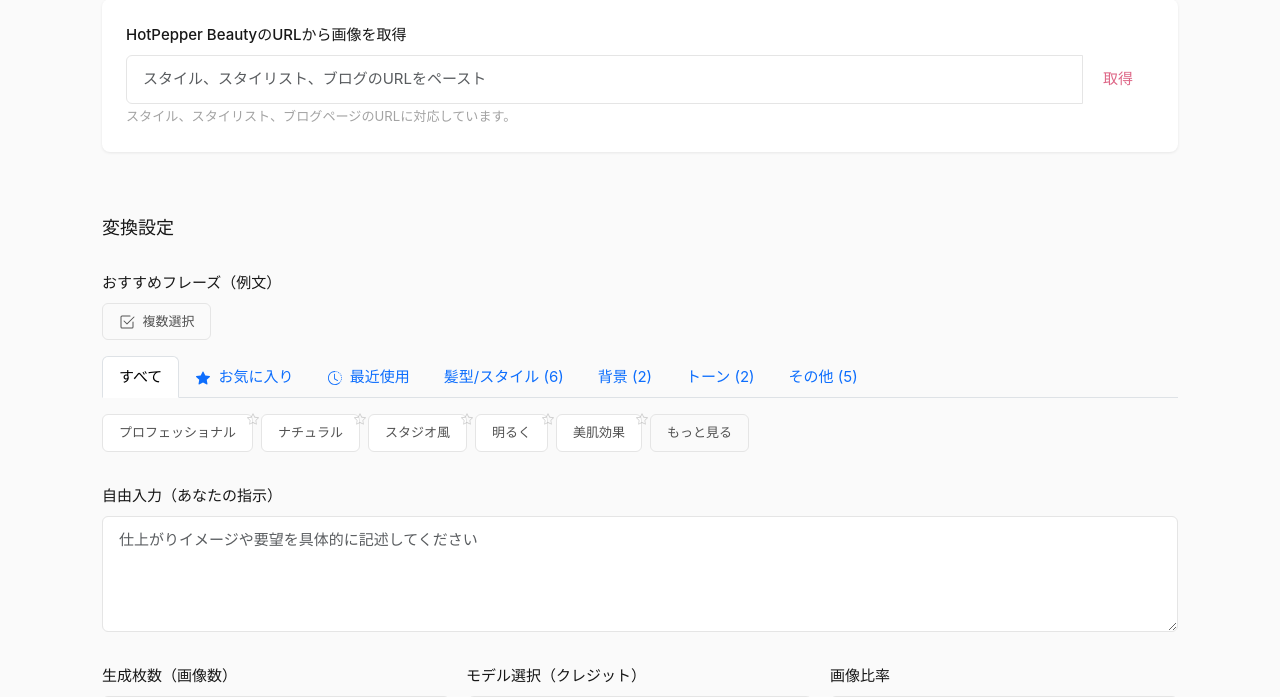
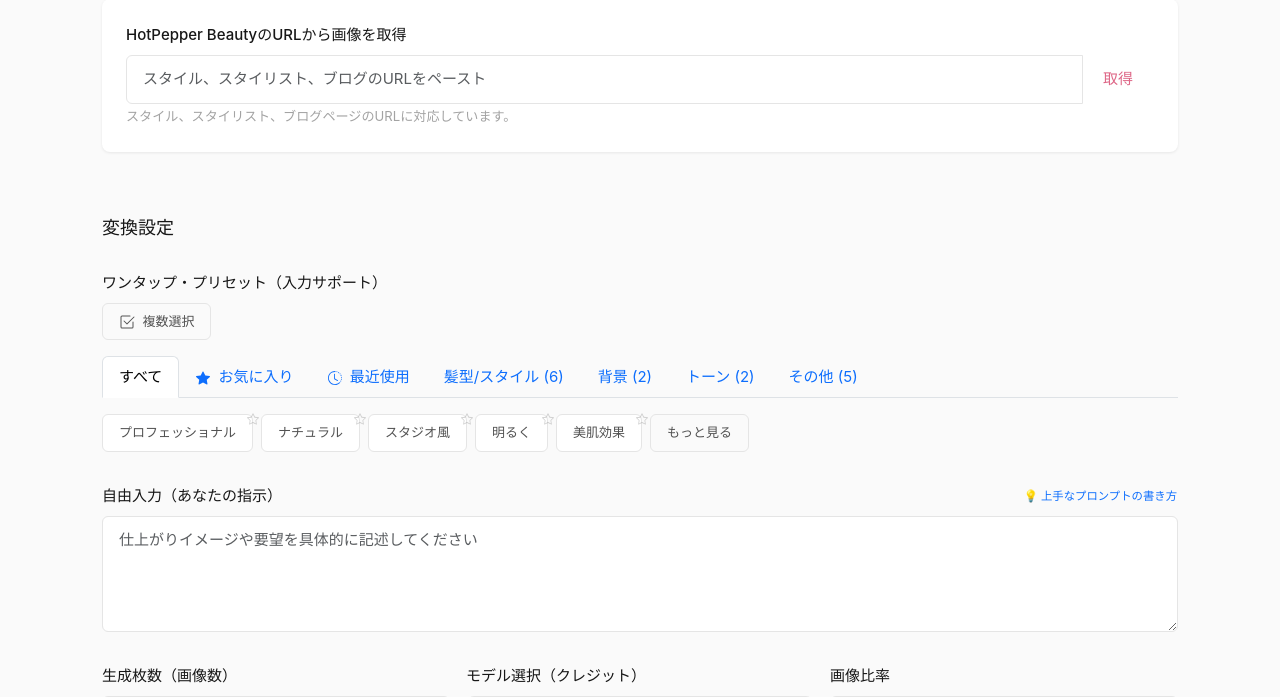
Before and after one commit to caadvisors1234/style-ai-generator, a Django app: page / in a window 1280 px wide. Shown: the part 587-1284 px from the top of the page. Run offline with Django 5.2, Linux system fonts and the light colour scheme; the visitor is signed in with stand-in values (Sample User, id 1); data comes from the database, SQL or seed files in the repository; data that the repository does not hold is empty; parts of the project's set-up code (start-up, migrations or seed data) failed here and were passed over; some libraries are stand-ins or nearby versions.

Commit message:
feat: Add visual feedback for preset prompt application, adjust WebSocket reconnection and polling intervals, include image generation counts in completion events, and clean up SVG tag syntax.

```diff
--- a/static/js/prompts.js
+++ b/static/js/prompts.js
@@ -270,6 +270,21 @@
       if (preset) {
         saveRecentPrompt(preset);
       }
+
+      // 視覚的フィードバック
+      if (typeof notifySuccess === 'function') {
+        notifySuccess('プリセットを適用しました');
+      } else {
+        // notifySuccessが利用できない場合のフォールバック（点滅など）
+        const promptArea = document.getElementById(customPromptId);
+        if (promptArea) {
+            promptArea.style.transition = 'background-color 0.2s';
+            promptArea.style.backgroundColor = '#e8f0fe';
+            setTimeout(() => {
+                promptArea.style.backgroundColor = '';
+            }, 300);
+        }
+      }
     }
   }
 
--- a/templates/frontend/main.html
+++ b/templates/frontend/main.html
@@ -8,18 +8,23 @@
     <div class="d-flex align-items-center justify-content-between" style="margin-bottom: 2rem;">
         <h2 class="mb-0">画像アップロード</h2>
         <a class="btn btn-outline-secondary btn-sm" href="{% url 'frontend:gallery' %}">
-            <svg xmlns="http://www.w3.org/2000/svg" width="16" height="16" fill="currentColor" class="bi bi-images me-1" viewBox="0 0 16 16">
-                <path d="M4.502 9a1.5 1.5 0 1 0 0-3 1.5 1.5 0 0 0 0 3z"/>
-                <path d="M14.002 13a2 2 0 0 1-2 2h-10a2 2 0 0 1-2-2V5A2 2 0 0 1 2 3a2 2 0 0 1 2-2h10a2 2 0 0 1 2 2v8a2 2 0 0 1-1.998 2zM14 2H4a1 1 0 0 0-1 1h9.002a2 2 0 0 1 2 2v7A1 1 0 0 0 15 11V3a1 1 0 0 0-1-1zM2.002 4a1 1 0 0 0-1 1v8l2.646-2.354a.5.5 0 0 1 .63-.062l2.66 1.773 3.71-3.71a.5.5 0 0 1 .577-.094l1.777 1.947V5a1 1 0 0 0-1-1h-10z"/>
+            <svg xmlns="http://www.w3.org/2000/svg" width="16" height="16" fill="currentColor" class="bi bi-images me-1"
+                viewBox="0 0 16 16">
+                <path d="M4.502 9a1.5 1.5 0 1 0 0-3 1.5 1.5 0 0 0 0 3z" />
+                <path
+                    d="M14.002 13a2 2 0 0 1-2 2h-10a2 2 0 0 1-2-2V5A2 2 0 0 1 2 3a2 2 0 0 1 2-2h10a2 2 0 0 1 2 2v8a2 2 0 0 1-1.998 2zM14 2H4a1 1 0 0 0-1 1h9.002a2 2 0 0 1 2 2v7A1 1 0 0 0 15 11V3a1 1 0 0 0-1-1zM2.002 4a1 1 0 0 0-1 1v8l2.646-2.354a.5.5 0 0 1 .63-.062l2.66 1.773 3.71-3.71a.5.5 0 0 1 .577-.094l1.777 1.947V5a1 1 0 0 0-1-1h-10z" />
             </svg>
             ギャラリーを見る
         </a>
     </div>
     <div id="drop-zone" class="drop-zone" style="margin-bottom: 2rem;">
         <div class="text-center">
-            <svg xmlns="http://www.w3.org/2000/svg" width="48" height="48" fill="currentColor" class="text-muted" style="margin-bottom: 1.5rem;" viewBox="0 0 16 16">
-                <path fill-rule="evenodd" d="M7.646 5.146a.5.5 0 0 1 .708 0l2 2a.5.5 0 0 1-.708.708L8.5 6.707V10.5a.5.5 0 0 1-1 0V6.707L6.354 7.854a.5.5 0 1 1-.708-.708l2-2z"/>
-                <path d="M4.406 3.342A5.53 5.53 0 0 1 8 2c2.69 0 4.923 2 5.166 4.579C14.758 6.804 16 8.137 16 9.773 16 11.569 14.502 13 12.687 13H3.781C1.708 13 0 11.366 0 9.318c0-1.763 1.266-3.223 2.942-3.593.143-.863.698-1.723 1.464-2.383zm.653.757c-.757.653-1.153 1.44-1.153 2.056v.448l-.445.049C2.064 6.805 1 7.952 1 9.318 1 10.785 2.23 12 3.781 12h8.906C13.98 12 15 10.988 15 9.773c0-1.216-1.02-2.228-2.313-2.228h-.5v-.5C12.188 4.825 10.328 3 8 3a4.53 4.53 0 0 0-2.941 1.1z"/>
+            <svg xmlns="http://www.w3.org/2000/svg" width="48" height="48" fill="currentColor" class="text-muted"
+                style="margin-bottom: 1.5rem;" viewBox="0 0 16 16">
+                <path fill-rule="evenodd"
+                    d="M7.646 5.146a.5.5 0 0 1 .708 0l2 2a.5.5 0 0 1-.708.708L8.5 6.707V10.5a.5.5 0 0 1-1 0V6.707L6.354 7.854a.5.5 0 1 1-.708-.708l2-2z" />
+                <path
+                    d="M4.406 3.342A5.53 5.53 0 0 1 8 2c2.69 0 4.923 2 5.166 4.579C14.758 6.804 16 8.137 16 9.773 16 11.569 14.502 13 12.687 13H3.781C1.708 13 0 11.366 0 9.318c0-1.763 1.266-3.223 2.942-3.593.143-.863.698-1.723 1.464-2.383zm.653.757c-.757.653-1.153 1.44-1.153 2.056v.448l-.445.049C2.064 6.805 1 7.952 1 9.318 1 10.785 2.23 12 3.781 12h8.906C13.98 12 15 10.988 15 9.773c0-1.216-1.02-2.228-2.313-2.228h-.5v-.5C12.188 4.825 10.328 3 8 3a4.53 4.53 0 0 0-2.941 1.1z" />
             </svg>
             <p class="mb-2" style="font-size: 1rem; font-weight: 500;">ここに画像をドラッグ＆ドロップ</p>
             <p class="text-secondary small" style="margin-bottom: 1.5rem;">または</p>
@@ -48,14 +53,17 @@
 <section style="margin-top: 4rem;">
     <h2 style="margin-bottom: 2rem;">変換設定</h2>
     <div style="margin-bottom: 2rem;">
-        <label class="form-label">おすすめフレーズ（例文）</label>
+        <label class="form-label">ワンタップ・プリセット（入力サポート）</label>
 
         <!-- 操作ボタン -->
         <div class="mb-3 d-flex gap-2 align-items-center">
             <button type="button" id="toggle-multi-select" class="btn btn-sm btn-outline-secondary">
-                <svg xmlns="http://www.w3.org/2000/svg" width="16" height="16" fill="currentColor" class="bi bi-check2-square me-1" viewBox="0 0 16 16">
-                    <path d="M3 14.5A1.5 1.5 0 0 1 1.5 13V3A1.5 1.5 0 0 1 3 1.5h8a.5.5 0 0 1 0 1H3a.5.5 0 0 0-.5.5v10a.5.5 0 0 0 .5.5h10a.5.5 0 0 0 .5-.5V8a.5.5 0 0 1 1 0v5a1.5 1.5 0 0 1-1.5 1.5H3z"/>
-                    <path d="m8.354 10.354 7-7a.5.5 0 0 0-.708-.708L8 9.293 5.354 6.646a.5.5 0 1 0-.708.708l3 3a.5.5 0 0 0 .708 0z"/>
+                <svg xmlns="http://www.w3.org/2000/svg" width="16" height="16" fill="currentColor"
+                    class="bi bi-check2-square me-1" viewBox="0 0 16 16">
+                    <path
+                        d="M3 14.5A1.5 1.5 0 0 1 1.5 13V3A1.5 1.5 0 0 1 3 1.5h8a.5.5 0 0 1 0 1H3a.5.5 0 0 0-.5.5v10a.5.5 0 0 0 .5.5h10a.5.5 0 0 0 .5-.5V8a.5.5 0 0 1 1 0v5a1.5 1.5 0 0 1-1.5 1.5H3z" />
+                    <path
+                        d="m8.354 10.354 7-7a.5.5 0 0 0-.708-.708L8 9.293 5.354 6.646a.5.5 0 1 0-.708.708l3 3a.5.5 0 0 0 .708 0z" />
                 </svg>
                 複数選択
             </button>
@@ -73,18 +81,23 @@
             </li>
             <li class="nav-item" role="presentation">
                 <button class="nav-link" id="tab-favorites" data-category="favorites" type="button" role="tab">
-                    <svg xmlns="http://www.w3.org/2000/svg" width="14" height="14" fill="currentColor" class="bi bi-star-fill me-1" viewBox="0 0 16 16">
-                        <path d="M3.612 15.443c-.386.198-.824-.149-.746-.592l.83-4.73L.173 6.765c-.329-.314-.158-.888.283-.95l4.898-.696L7.538.792c.197-.39.73-.39.927 0l2.184 4.327 4.898.696c.441.062.612.636.282.95l-3.522 3.356.83 4.73c.078.443-.36.79-.746.592L8 13.187l-4.389 2.256z"/>
+                    <svg xmlns="http://www.w3.org/2000/svg" width="14" height="14" fill="currentColor"
+                        class="bi bi-star-fill me-1" viewBox="0 0 16 16">
+                        <path
+                            d="M3.612 15.443c-.386.198-.824-.149-.746-.592l.83-4.73L.173 6.765c-.329-.314-.158-.888.283-.95l4.898-.696L7.538.792c.197-.39.73-.39.927 0l2.184 4.327 4.898.696c.441.062.612.636.282.95l-3.522 3.356.83 4.73c.078.443-.36.79-.746.592L8 13.187l-4.389 2.256z" />
                     </svg>
                     お気に入り
                 </button>
             </li>
             <li class="nav-item" role="presentation">
                 <button class="nav-link" id="tab-recent" data-category="recent" type="button" role="tab">
-                    <svg xmlns="http://www.w3.org/2000/svg" width="14" height="14" fill="currentColor" class="bi bi-clock-history me-1" viewBox="0 0 16 16">
-                        <path d="M8.515 1.019A7 7 0 0 0 8 1V0a8 8 0 0 1 .589.022l-.074.997zm2.004.45a7.003 7.003 0 0 0-.985-.299l.219-.976c.383.086.76.2 1.126.342l-.36.933zm1.37.71a7.01 7.01 0 0 0-.439-.27l.493-.87a8.025 8.025 0 0 1 .979.654l-.615.789a6.996 6.996 0 0 0-.418-.302zm1.834 1.79a6.99 6.99 0 0 0-.653-.796l.724-.69c.27.285.52.59.747.91l-.818.576zm.744 1.352a7.08 7.08 0 0 0-.214-.468l.893-.45a7.976 7.976 0 0 1 .45 1.088l-.95.313a7.023 7.023 0 0 0-.179-.483zm.53 2.507a6.991 6.991 0 0 0-.1-1.025l.985-.17c.067.386.106.778.116 1.17l-1 .025zm-.131 1.538c.033-.17.06-.339.081-.51l.993.123a7.957 7.957 0 0 1-.23 1.155l-.964-.267c.046-.165.086-.332.12-.501zm-.952 2.379c.184-.29.346-.594.486-.908l.914.405c-.16.36-.345.706-.555 1.038l-.845-.535zm-.964 1.205c.122-.122.239-.248.35-.378l.758.653a8.073 8.073 0 0 1-.401.432l-.707-.707z"/>
-                        <path d="M8 1a7 7 0 1 0 4.95 11.95l.707.707A8.001 8.001 0 1 1 8 0v1z"/>
-                        <path d="M7.5 3a.5.5 0 0 1 .5.5v5.21l3.248 1.856a.5.5 0 0 1-.496.868l-3.5-2A.5.5 0 0 1 7 9V3.5a.5.5 0 0 1 .5-.5z"/>
+                    <svg xmlns="http://www.w3.org/2000/svg" width="14" height="14" fill="currentColor"
+                        class="bi bi-clock-history me-1" viewBox="0 0 16 16">
+                        <path
+                            d="M8.515 1.019A7 7 0 0 0 8 1V0a8 8 0 0 1 .589.022l-.074.997zm2.004.45a7.003 7.003 0 0 0-.985-.299l.219-.976c.383.086.76.2 1.126.342l-.36.933zm1.37.71a7.01 7.01 0 0 0-.439-.27l.493-.87a8.025 8.025 0 0 1 .979.654l-.615.789a6.996 6.996 0 0 0-.418-.302zm1.834 1.79a6.99 6.99 0 0 0-.653-.796l.724-.69c.27.285.52.59.747.91l-.818.576zm.744 1.352a7.08 7.08 0 0 0-.214-.468l.893-.45a7.976 7.976 0 0 1 .45 1.088l-.95.313a7.023 7.023 0 0 0-.179-.483zm.53 2.507a6.991 6.991 0 0 0-.1-1.025l.985-.17c.067.386.106.778.116 1.17l-1 .025zm-.131 1.538c.033-.17.06-.339.081-.51l.993.123a7.957 7.957 0 0 1-.23 1.155l-.964-.267c.046-.165.086-.332.12-.501zm-.952 2.379c.184-.29.346-.594.486-.908l.914.405c-.16.36-.345.706-.555 1.038l-.845-.535zm-.964 1.205c.122-.122.239-.248.35-.378l.758.653a8.073 8.073 0 0 1-.401.432l-.707-.707z" />
+                        <path d="M8 1a7 7 0 1 0 4.95 11.95l.707.707A8.001 8.001 0 1 1 8 0v1z" />
+                        <path
+                            d="M7.5 3a.5.5 0 0 1 .5.5v5.21l3.248 1.856a.5.5 0 0 1-.496.868l-3.5-2A.5.5 0 0 1 7 9V3.5a.5.5 0 0 1 .5-.5z" />
                     </svg>
                     最近使用
                 </button>
@@ -103,7 +116,41 @@
         </div>
     </div>
     <div style="margin-bottom: 2rem;">
-        <label for="custom-prompt" class="form-label">自由入力（あなたの指示）</label>
+        <div class="d-flex justify-content-between align-items-center mb-2">
+            <label for="custom-prompt" class="form-label mb-0">自由入力（あなたの指示）</label>
+            <button class="btn btn-link btn-sm p-0 text-decoration-none" type="button" data-bs-toggle="collapse"
+                data-bs-target="#promptTips" aria-expanded="false" aria-controls="promptTips">
+                <small>💡 上手なプロンプトの書き方</small>
+            </button>
+        </div>
+
+        <div class="collapse mb-3" id="promptTips">
+            <div class="card card-body bg-light border-0 small">
+                <div class="mb-2">
+                    <strong>推奨フォーマット</strong>
+                    <div class="text-muted mt-1">
+                        「 <strong>[①主語]</strong> ＋ <strong>[②状況・動作]</strong> ＋ <strong>[③スタイル・照明]</strong> 」
+                    </div>
+                </div>
+                <div class="row text-muted mb-2">
+                    <div class="col-md-4">
+                        <span class="fw-bold">①主語</span>：髪型、髪色、特徴（例：「ミディアムヘアの女性、アッシュブラウン」）
+                    </div>
+                    <div class="col-md-4">
+                        <span class="fw-bold">②状況</span>：場所、表情（例：「自然光のカフェ、笑顔」）
+                    </div>
+                    <div class="col-md-4">
+                        <span class="fw-bold">③スタイル</span>：雰囲気、画角（例：「ふんわり、逆光、クローズアップ」）
+                    </div>
+                </div>
+                <div>
+                    <strong>コツ:</strong>
+                    <span
+                        class="text-muted">単語の羅列ではなく<strong>自然な文章</strong>で、「〜しないで」ではなく「<strong>〜がある</strong>」と肯定的に書くと伝わりやすいです。</span>
+                </div>
+            </div>
+        </div>
+
         <textarea id="custom-prompt" class="form-control" rows="4" placeholder="仕上がりイメージや要望を具体的に記述してください"></textarea>
     </div>
     <div class="row g-3" style="margin-bottom: 2rem;">
@@ -122,7 +169,8 @@
             <div class="row g-2" id="model-variant-group">
                 <div class="col-12">
                     <label class="model-option w-100">
-                        <input type="radio" name="model_variant" value="gemini-2.5-flash-image" class="form-check-input" checked>
+                        <input type="radio" name="model_variant" value="gemini-2.5-flash-image" class="form-check-input"
+                            checked>
                         <div class="model-option-body">
                             <div class="fw-semibold">Gemini 2.5 Flash Image</div>
                             <div class="text-muted small">速い・低コスト / 日常利用向け（1クレジット/画像）</div>
@@ -131,7 +179,8 @@
                 </div>
                 <div class="col-12">
                     <label class="model-option w-100">
-                        <input type="radio" name="model_variant" value="gemini-3-pro-image-preview" class="form-check-input">
+                        <input type="radio" name="model_variant" value="gemini-3-pro-image-preview"
+                            class="form-check-input">
                         <div class="model-option-body">
                             <div class="fw-semibold">Gemini 3 Pro Image Preview</div>
                             <div class="text-muted small">高品質・高コスト / 厳選出力向け（5クレジット/画像）</div>
@@ -159,7 +208,8 @@
     </div>
     <div class="d-flex flex-column flex-md-row align-items-md-center gap-3">
         <div class="text-muted small" id="estimated-credit">この条件で合計 0 クレジット</div>
-        <button class="btn btn-primary btn-lg" id="start-conversion" type="button" disabled style="padding: 0.75rem 2rem;">
+        <button class="btn btn-primary btn-lg" id="start-conversion" type="button" disabled
+            style="padding: 0.75rem 2rem;">
             変換を開始
         </button>
     </div>
```
Also changed, not shown: images/consumers.py (+8 -2 lines), images/tasks.py (+13 -2 lines), static/js/progress.js (+28 -4 lines), static/js/websocket-client.js (+5 -3 lines).
